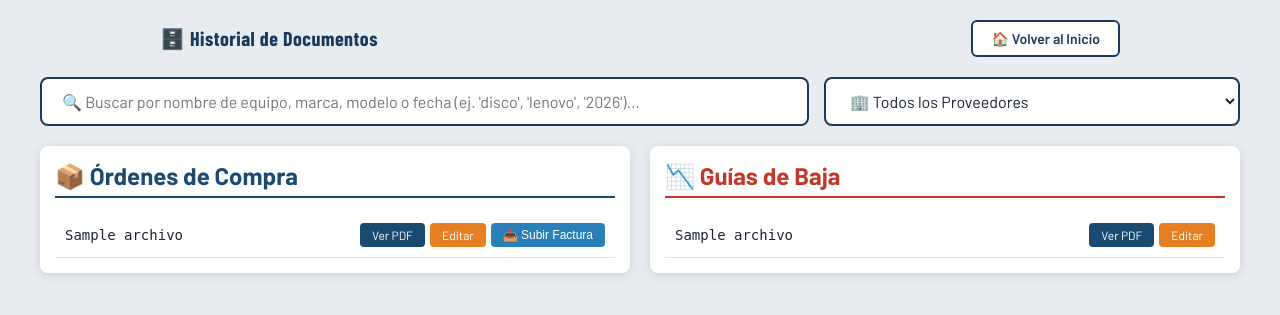
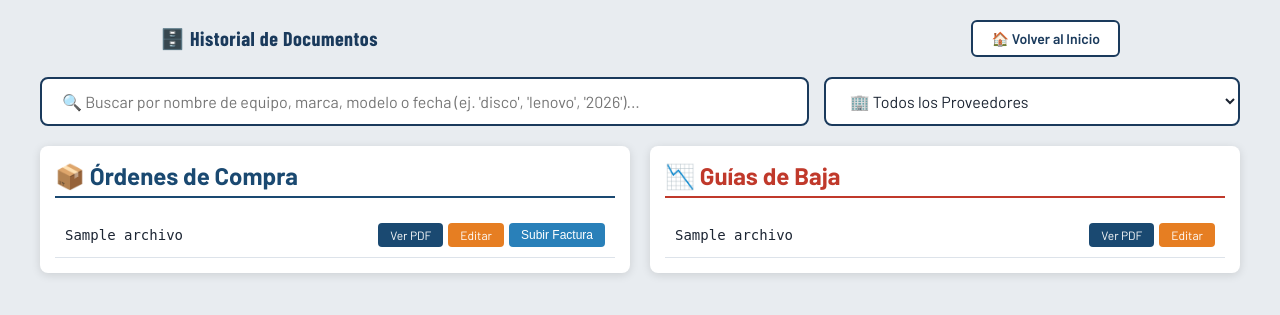
Before and after one commit to medicalsoftwareperu/GestionOrdenesTI, a Flask app: template templates/historial.html in a window 1280 px wide. Shown: the top 315 px of the page. Run offline with Flask 3, Linux system fonts and the light colour scheme; the visitor is signed in with stand-in values (Sample User, id 1); tables that the repository leaves empty hold one stand-in row (values such as "Sample post"); the template is opened without the code that fills it: most values are stand-ins (such as "Sample title", 1, 10 or a date in 2020); data that the repository does not hold is empty.

Commit message:
Remove emojis from invoice buttons (Ver Factura, Reemplazar, Subir Factura)

```diff
--- a/templates/historial.html
+++ b/templates/historial.html
@@ -135,10 +135,10 @@
                     <a href="/compras?edit={{ archivo }}" class="btn-ver" style="background: #e67e22;">Editar</a>
 
                     {% if mapeo_facturas.get(archivo) %}
-                        <a href="/ver_factura/Factura_{{ archivo }}" target="_blank" class="btn-factura-ver" title="Ver Factura PDF">📄 Ver Factura</a>
-                        <button onclick="iniciarSubidaFactura('{{ archivo }}')" class="btn-factura-reemplazar" title="Reemplazar Factura">🔄 Reemplazar</button>
+                        <a href="/ver_factura/Factura_{{ archivo }}" target="_blank" class="btn-factura-ver" title="Ver Factura PDF">Ver Factura</a>
+                        <button onclick="iniciarSubidaFactura('{{ archivo }}')" class="btn-factura-reemplazar" title="Reemplazar Factura">Reemplazar</button>
                     {% else %}
-                        <button onclick="iniciarSubidaFactura('{{ archivo }}')" class="btn-factura-subir">📤 Subir Factura</button>
+                        <button onclick="iniciarSubidaFactura('{{ archivo }}')" class="btn-factura-subir">Subir Factura</button>
                     {% endif %}
                 </div>
             </li>
```
